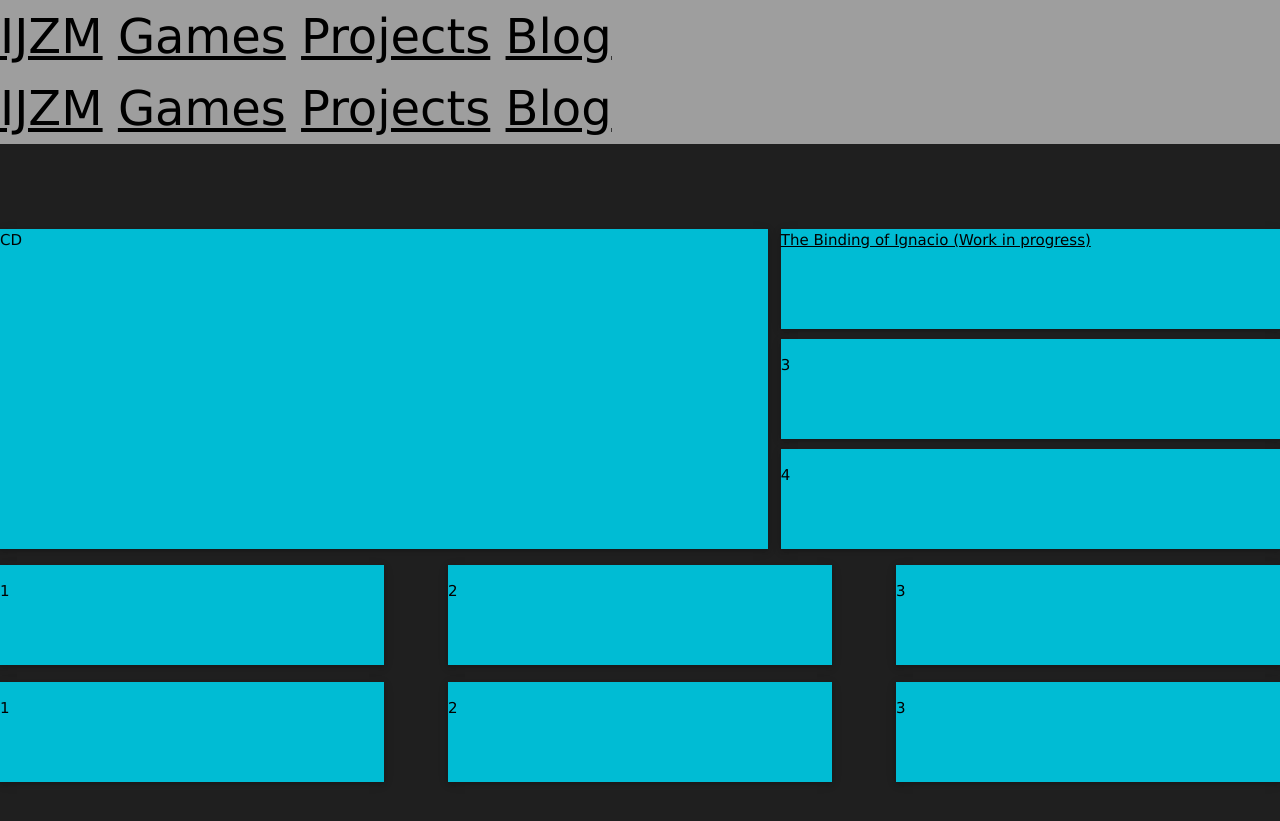
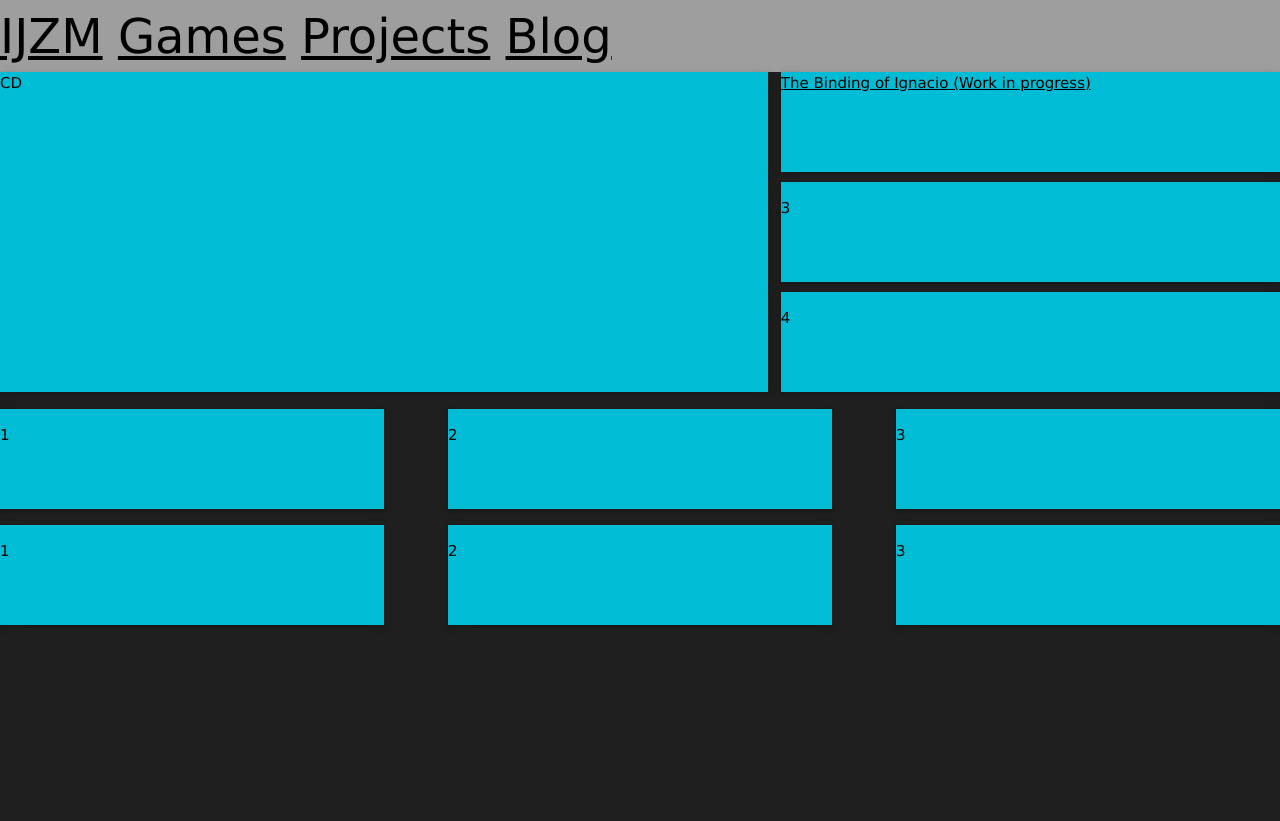
Before and after one commit to ijzm/OLD-ijzm.github.io, a Jekyll site: the page built from index.html, in a window 1280 px wide. Shown: the top 821 px of the page. Built offline with Jekyll 4.4.1, drawn with Linux system fonts in a browser that asks for light colours.

Commit message:
Update index.html

```diff
--- a/index.html
+++ b/index.html
@@ -7,7 +7,6 @@
 	<link rel="stylesheet" type="text/css" href="font/w3.css">
 
 
-	<iframe src="navbar.html" class="navigation" scrolling="no"></iframe>
 
 
 	<div id="maintiles" style="margin-bottom:10px">
```
